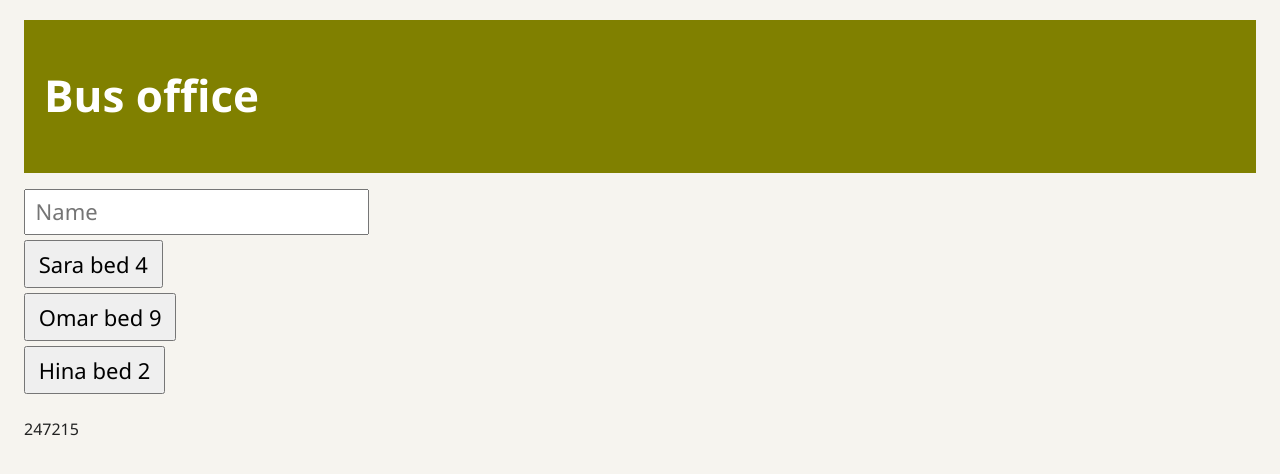
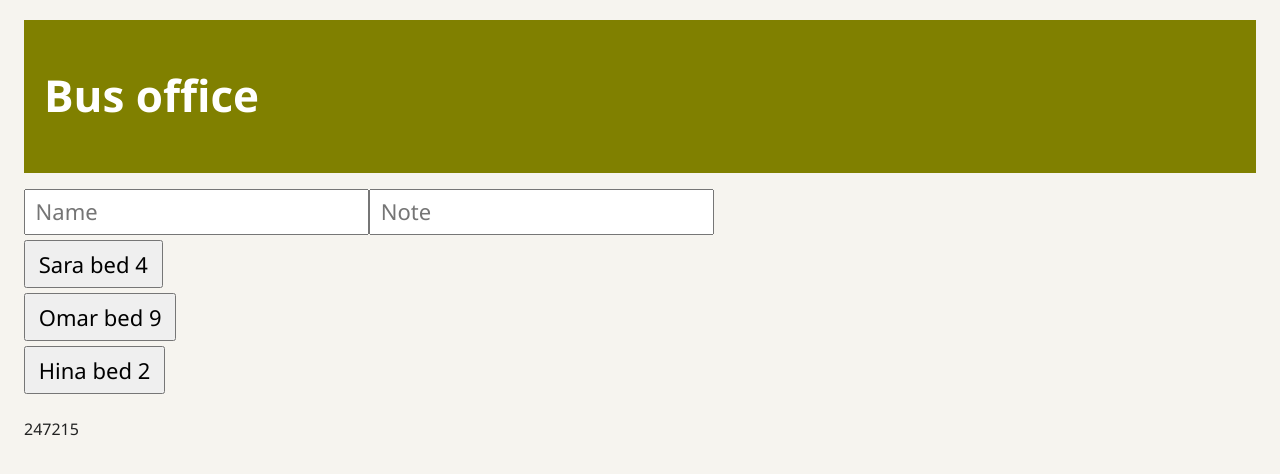
Before and after one commit to Nailadroid/f24a-247215-lab08, a React (Vite) app: page / in a window 1280 px wide. Shown: the top 474 px of the page. Built offline with nearby package versions, Linux system fonts and the light colour scheme.

Commit message:
2 The clinic slip — The note

```diff
--- a/src/App.jsx
+++ b/src/App.jsx
@@ -27,6 +27,7 @@ function Wall({ cards }) {
 export default function App() {
   const [cards] = useState(START);
   const [name, setName] = useState("");
+  const [note, setNote] = useState("");
 
   return (
     <div>
@@ -40,6 +41,13 @@ export default function App() {
           setName(event.target.value);
         }}
       />
+      <input
+        placeholder="Note"
+        value={note}
+        onChange={function (event) {
+          setNote(event.target.value);
+        }}
+      />
       <Wall cards={cards} />
       <footer>247215</footer>
     </div>
```
